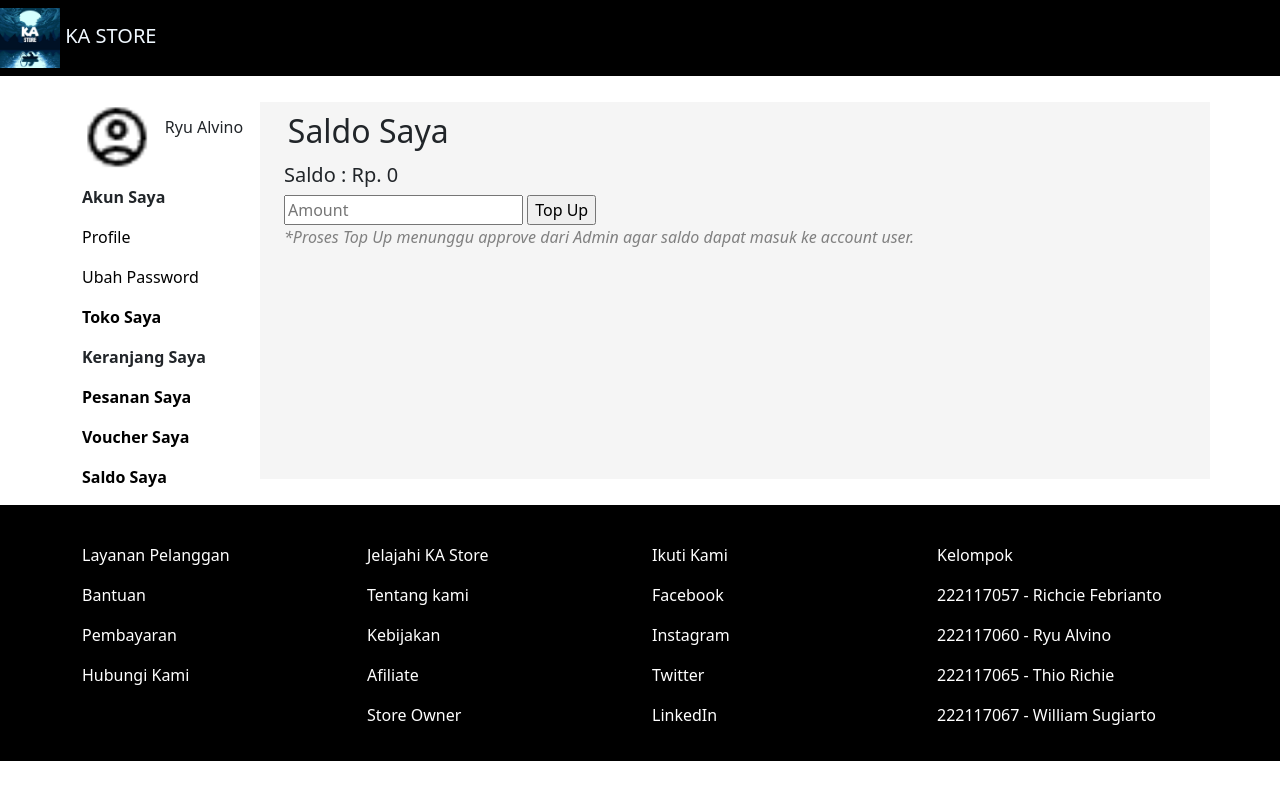
After one commit to William2152/Project_BWP, a Laravel app: page /saldosaya in a window 1280 px wide. The commit adds this page. Run offline with Laravel 10, Linux system fonts and the light colour scheme.

Commit message:
Saldo user done

```diff
--- /dev/null
+++ b/projectBWP_front_end_10p/laravel/resources/views/User/saldoSaya.blade.php
@@ -0,0 +1,15 @@
+@extends('template.profilePage')
+
+@section('konten')
+<div class="col-10" style="background-color: whitesmoke; height: auto; margin-bottom: 2vw;">
+    <div class="container" style="display: flex; flex-direction: column; justify-content: center;">
+        <h2 style="margin-top: 0.8vw; margin-left: 0.3vw; margin-bottom: 1vw;">Saldo Saya</h2>
+        <h5>Saldo : Rp. 0</h5>
+        <form action="" method="post">
+            @csrf
+            <input type="text" name="" id="" placeholder="Amount"> <input type="submit" value="Top Up"> <br>
+            <p style="font-style: oblique; color: gray">*Proses Top Up menunggu approve dari Admin agar saldo dapat masuk ke account user.</p>
+        </form>
+    </div>
+</div>
+@endsection
--- a/projectBWP_front_end_10p/laravel/resources/views/template/profilePage.blade.php
+++ b/projectBWP_front_end_10p/laravel/resources/views/template/profilePage.blade.php
@@ -25,7 +25,8 @@
                             style="text-decoration: none; color: black">Pesanan Saya</a></p>
                     <p class="fw-bold" style="margin-top: 1vw;"><a href="{{url('/vouchersaya')}}"
                             style="text-decoration: none; color: black">Voucher Saya</a></p>
-                    <p class="fw-bold" style="margin-top: 1vw;">Saldo Saya</p>
+                    <p class="fw-bold" style="margin-top: 1vw;"><a href="{{url('/saldosaya')}}"
+                            style="text-decoration: none; color: black">Saldo Saya</a></p>
                 </div>
                 @yield('konten')
             </div>
--- a/projectBWP_front_end_10p/laravel/routes/web.php
+++ b/projectBWP_front_end_10p/laravel/routes/web.php
@@ -65,3 +65,7 @@ Route::get('/pesanansaya', function(){
 Route::get('/vouchersaya', function(){
     return view('user.voucherSaya');
 });
+
+Route::get('/saldosaya', function(){
+    return view('user.saldoSaya');
+});
```
